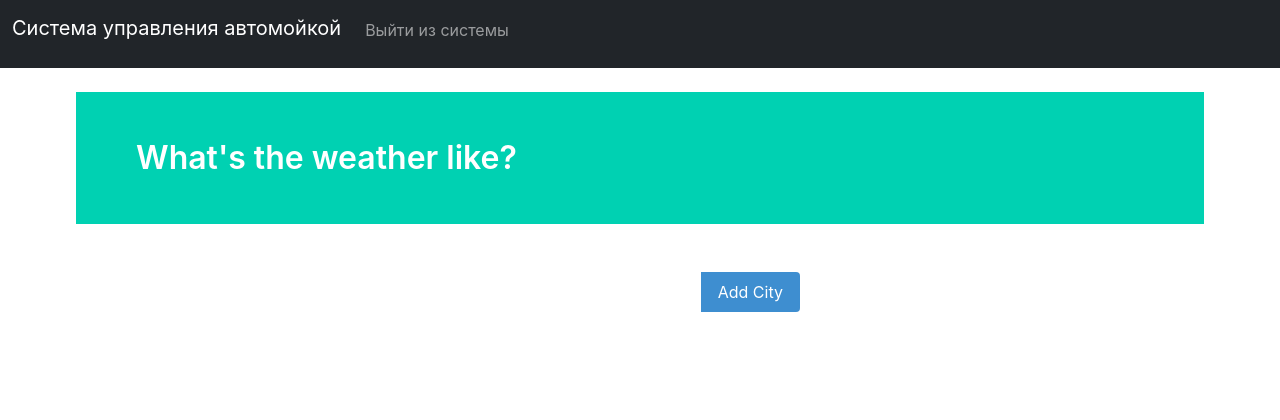
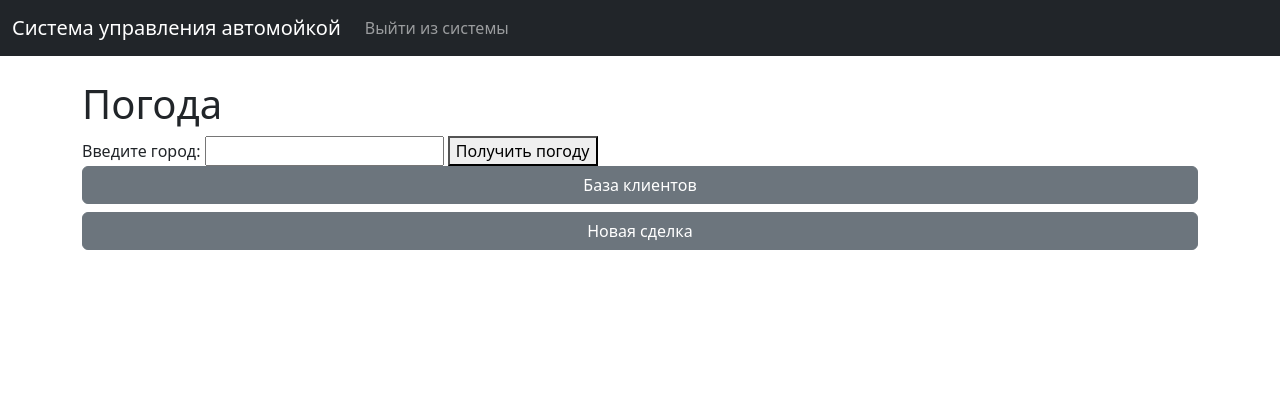
Before and after one commit to maksimd31/car_wash_2, a Django app: page /weather in a window 1280 px wide. Shown: the top 420 px of the page. Run offline with Django 4.2, Linux system fonts and the light colour scheme; the visitor is signed in with stand-in values (Sample User, id 1); some libraries are stand-ins or nearby versions.

Commit message:
version project v1.14 working weather.html v1.8

```diff
--- a/crm_car_wash/website2/templates/home.html
+++ b/crm_car_wash/website2/templates/home.html
@@ -3,25 +3,24 @@
 {% block content %}
       {% if user.is_authenticated %}
 
-<!--<h1>Погода</h1>-->
-<!--<form action="{% url 'weather' %}" method="POST">-->
-<!--    {% csrf_token %}-->
-<!--    <label for="city">Введите город:</label>-->
-<!--    <input type="text" id="city" name="city">-->
-<!--    <button type="submit">Получить погоду</button>-->
-<!--</form>-->
-<!--{% if city %}-->
-<!--    <h2>Погода в городе {{ city }}</h2>-->
-<!--    <p>{{ weather }}</p>-->
-<!--    <form action="{% url 'delete_weather' %}" method="POST">-->
-<!--        {% csrf_token %}-->
-<!--        <input type="hidden" id="city" name="city" value="{{ city }}">-->
-<!--        <button type="submit">Удалить погоду</button>-->
-<!--    </form>-->
-<!--{% endif %}-->
+<h1>Погода</h1>
+<form action="{% url 'weather' %}" method="POST">
+    {% csrf_token %}
+    <label for="city">Введите город:</label>
+    <input type="text" id="city" name="city">
+    <button type="submit">Получить погоду</button>
+</form>
+{% if city %}
+<p>{{ weather }}</p>
+<form action="{% url 'delete_weather' %}" method="POST">
+    {% csrf_token %}
+    <input type="hidden" id="city" name="city" value="{{ city }}">
+    <button type="submit">Удалить погоду</button>
+</form>
+{% endif %}
 
 
-    {% include 'weather.html' %}
+<!--    {% include 'weather.html' %}-->
     <div class="d-grid gap-2">
         <a href="{% url 'client_home' %}" class="btn btn-secondary">База клиентов</a>
         <a href="{% url 'new_order' %}" class="btn btn-secondary">Новая сделка</a>
```
Also changed, not shown: crm_car_wash/website2/templates/weather.html (+0 -20 lines).
